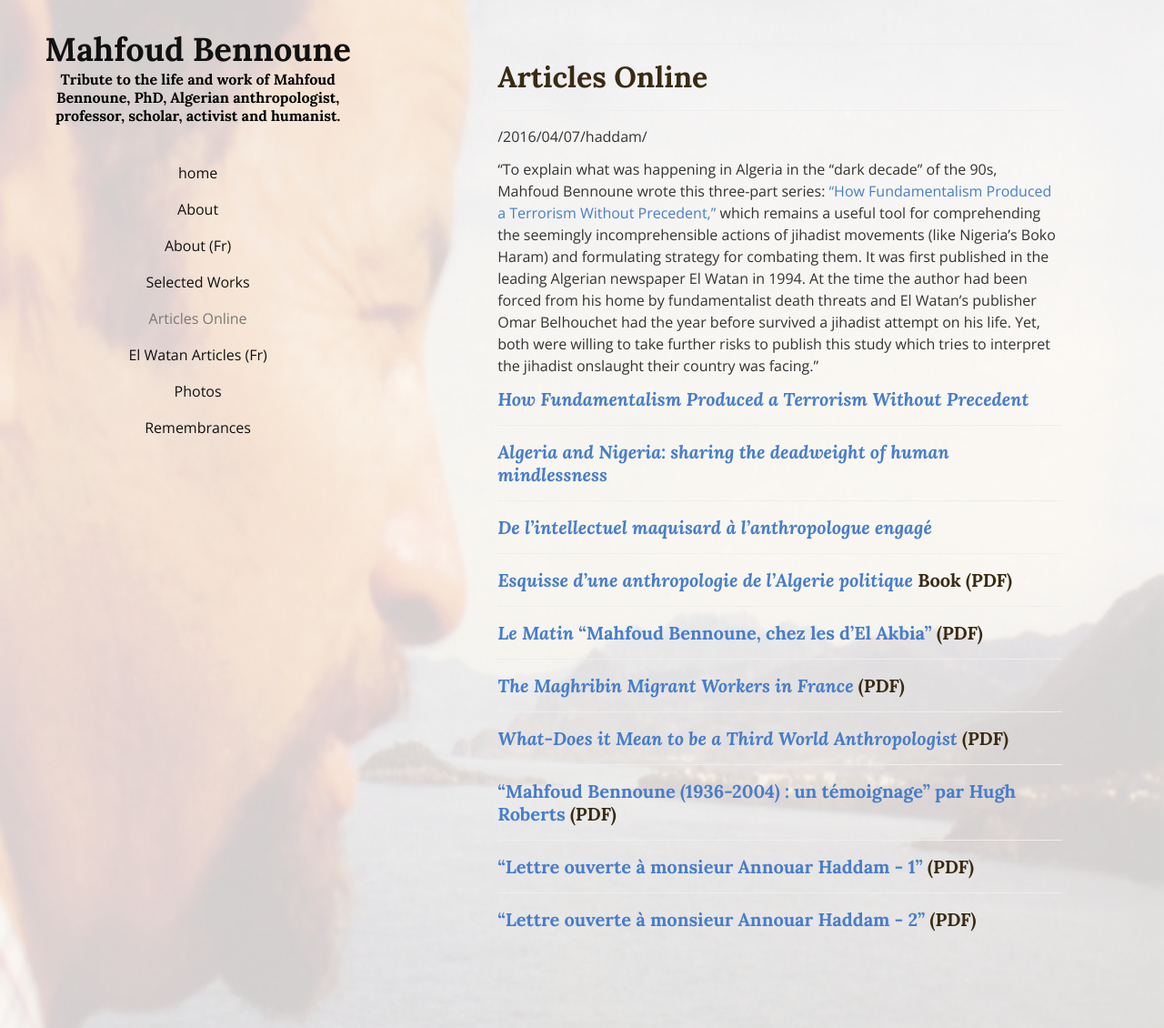
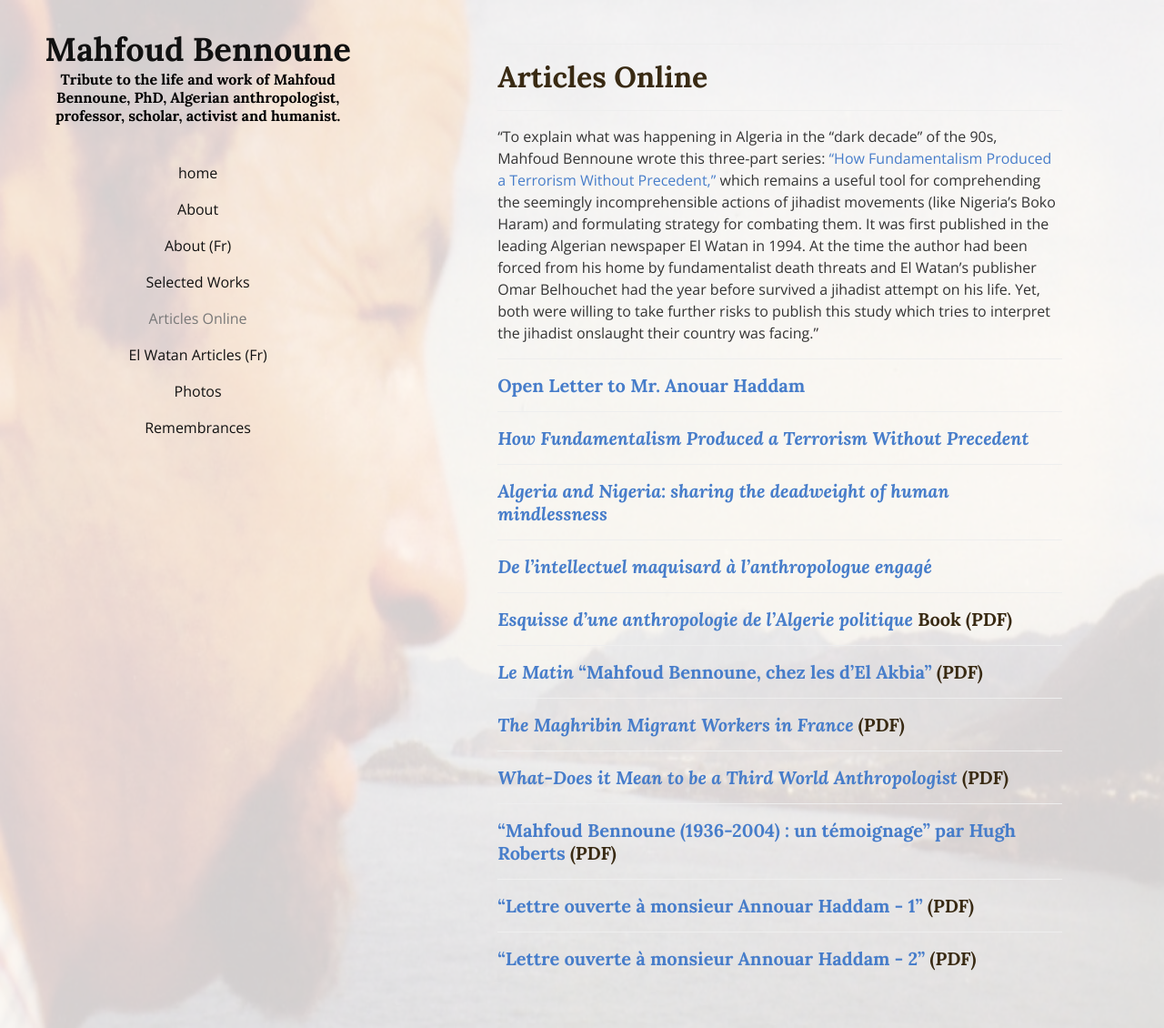
Before and after one commit to sonnetmedia/mahfoudbennoune.com, a Jekyll site: the page built from _landing_pages/articles-online.md, in a window 1280 px wide and 1130 px high. Shown: the whole window at 91% size. Built offline with Jekyll 4.4.1, drawn with Linux system fonts in a browser that asks for light colours.

Commit message:
make article on links page

```diff
--- a/_landing_pages/articles-online.md
+++ b/_landing_pages/articles-online.md
@@ -4,10 +4,16 @@ layout: page
 category:
 permalink: /articles-online/
 ---
+"To explain what was happening in Algeria in the “dark decade” of the 90s, Mahfoud Bennoune wrote this three-part series: [“How Fundamentalism Produced a Terrorism Without Precedent,”](/article/how-fundamentalism-produced-a-terrorism-without-precedent/) which remains a useful tool for comprehending the seemingly incomprehensible actions of jihadist movements (like Nigeria's Boko Haram) and formulating strategy for combating them. It was first published in the leading Algerian newspaper El Watan in 1994.  At the time the author had been forced from his home by fundamentalist death threats and El Watan’s publisher Omar Belhouchet had the year before survived a jihadist attempt on his life.  Yet, both were willing to take further risks to publish this study which tries to interpret the jihadist onslaught their country was facing."
+
+---
+
 {% for post in site.posts %}
-{{ post.url }}
+<h5><a href="{{ post.url }}">{{ post.title }}</a></h5>
+<hr />
 {% endfor %}
-"To explain what was happening in Algeria in the “dark decade” of the 90s, Mahfoud Bennoune wrote this three-part series: [“How Fundamentalism Produced a Terrorism Without Precedent,”](/article/how-fundamentalism-produced-a-terrorism-without-precedent/) which remains a useful tool for comprehending the seemingly incomprehensible actions of jihadist movements (like Nigeria's Boko Haram) and formulating strategy for combating them. It was first published in the leading Algerian newspaper El Watan in 1994.  At the time the author had been forced from his home by fundamentalist death threats and El Watan’s publisher Omar Belhouchet had the year before survived a jihadist attempt on his life.  Yet, both were willing to take further risks to publish this study which tries to interpret the jihadist onslaught their country was facing."
+
+
 
 ##### [*How Fundamentalism Produced a Terrorism Without Precedent*](/article/how-fundamentalism-produced-a-terrorism-without-precedent/)
 
--- a/_posts/2016-04-07-haddam.md
+++ b/_posts/2016-04-07-lettre-ouverte-a-m-anouar-haddam.md
@@ -1,6 +1,6 @@
 ---
 layout: page
-title: "Lettre ouverte à M. Anouar Haddam"
+title: "Open Letter to Mr. Anouar Haddam"
 date: 2016-04-07T00:00:00.000Z
 ---
 
```
